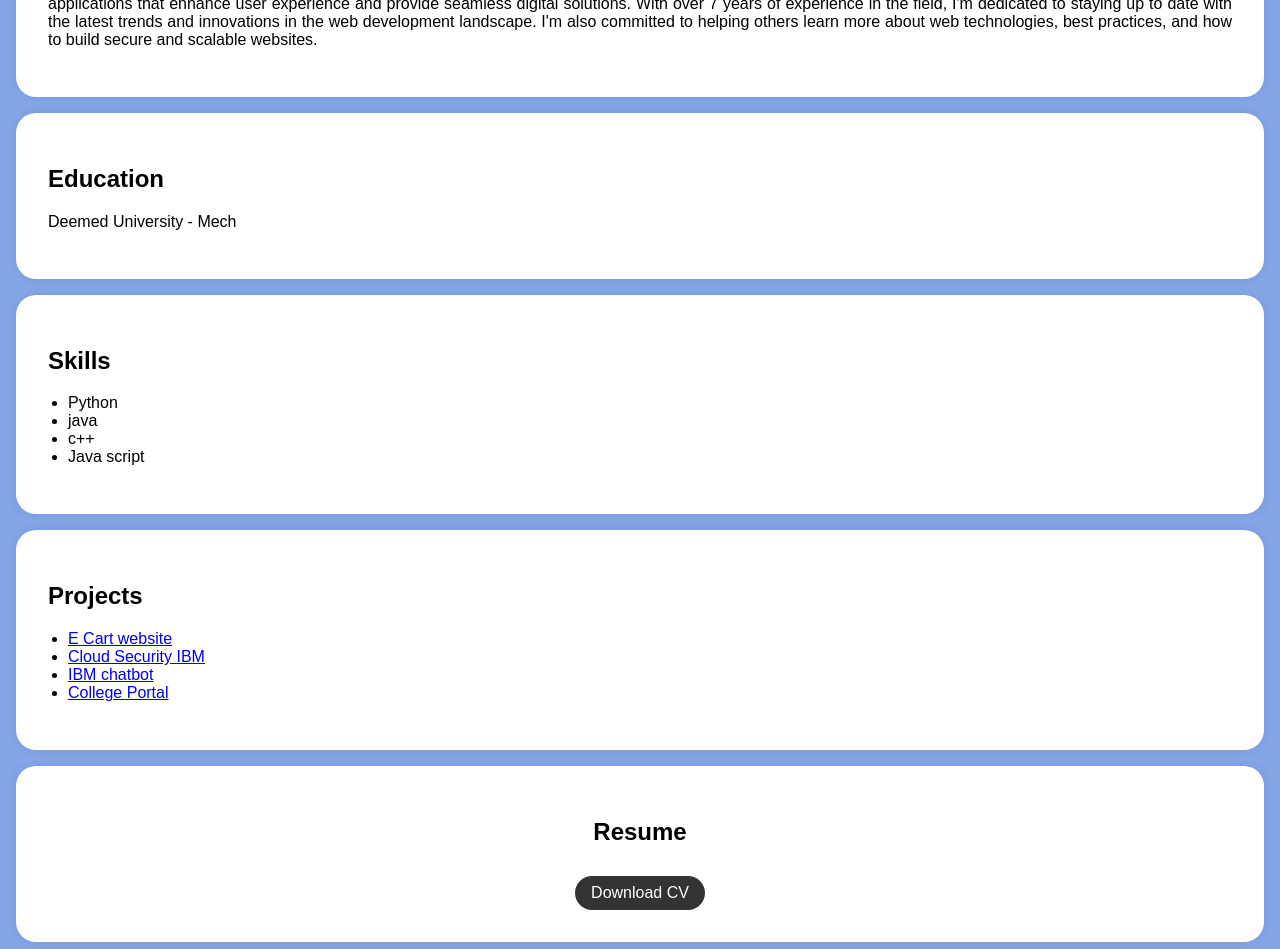
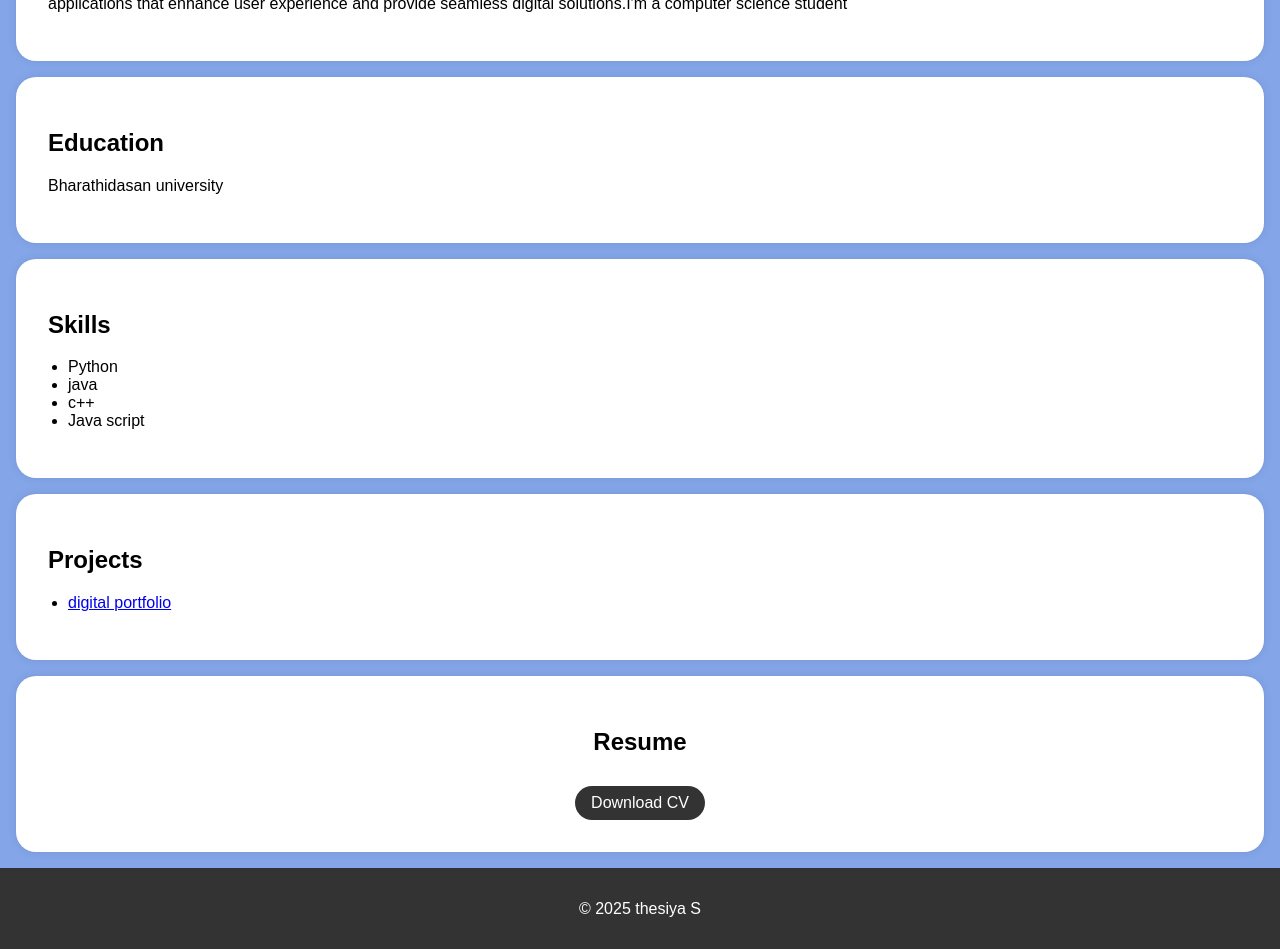
Before and after one commit to thesiya2/digital-portfolio, a plain HTML site: page index.html in a window 1280 px wide. Shown: the part 207-1156 px from the top of the page. Drawn offline with Linux system fonts and the light colour scheme.

Commit message:
Update index.html

```diff
--- a/index.html
+++ b/index.html
@@ -97,7 +97,7 @@
             <!-- Add your profile picture here -->
             <img src="passport photo.jpg" alt="Your Profile Picture" class="profile-picture">
             <h1thesiya</h1>
-            <p>Am Bharathidasan university</p>
+            <p>bharathidasan university</p>
         </div>
     </header>
 
@@ -117,10 +117,7 @@
             <h2>About Me</h2>
             <p>I'm a <b>web development</b> expert who is passionate about creating dynamic and user-friendly websites.
                 I'm driven by the desire to craft high-performance web applications that enhance user experience and provide
-                 seamless digital solutions. With over 7 years of experience in the field, I'm dedicated to staying up to date
-                 with the latest trends and innovations in the
-                 web development landscape. I'm also committed to helping others learn more about web technologies,
-                 best practices, and how to build secure and scalable websites.</p>
+                 seamless digital solutions.I'm a computer science student</p>
 
         </div>
     </section>
@@ -128,7 +125,7 @@
     <section id="education">
         <div class="section-content">
             <h2>Education</h2>
-            <p>Deemed University  - Mech</p>
+            <p>Bharathidasan university</p>
 
 
         </div>
@@ -150,10 +147,8 @@
         <div class="section-content">
             <h2>Projects</h2>
             <ul>
-                <li><a href="#">E Cart website</a></li>
-                <li><a href="#">Cloud Security IBM</a></li>
-                <li><a href="#">IBM chatbot</a></li>
-                <li><a href="#">College Portal</a></li>
+                <li><a href="#">digital portfolio</a></li>
+
                 <!-- Add more project links here -->
             </ul>
         </div>
@@ -171,7 +166,7 @@
     </section>
 
     <footer>
-        <p>&copy; 2025 Pranesh S</p>
+        <p>&copy; 2025 thesiya S</p>
     </footer>
 
     <script>
```
